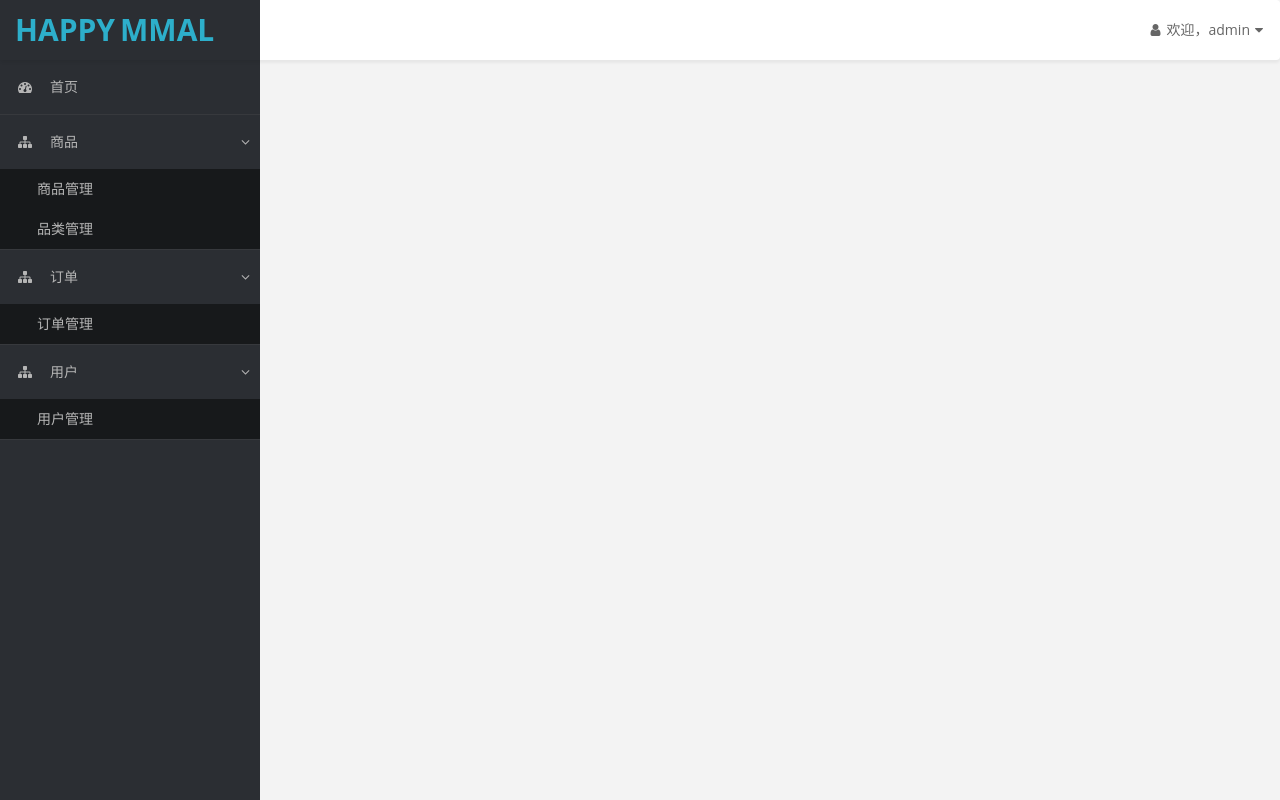
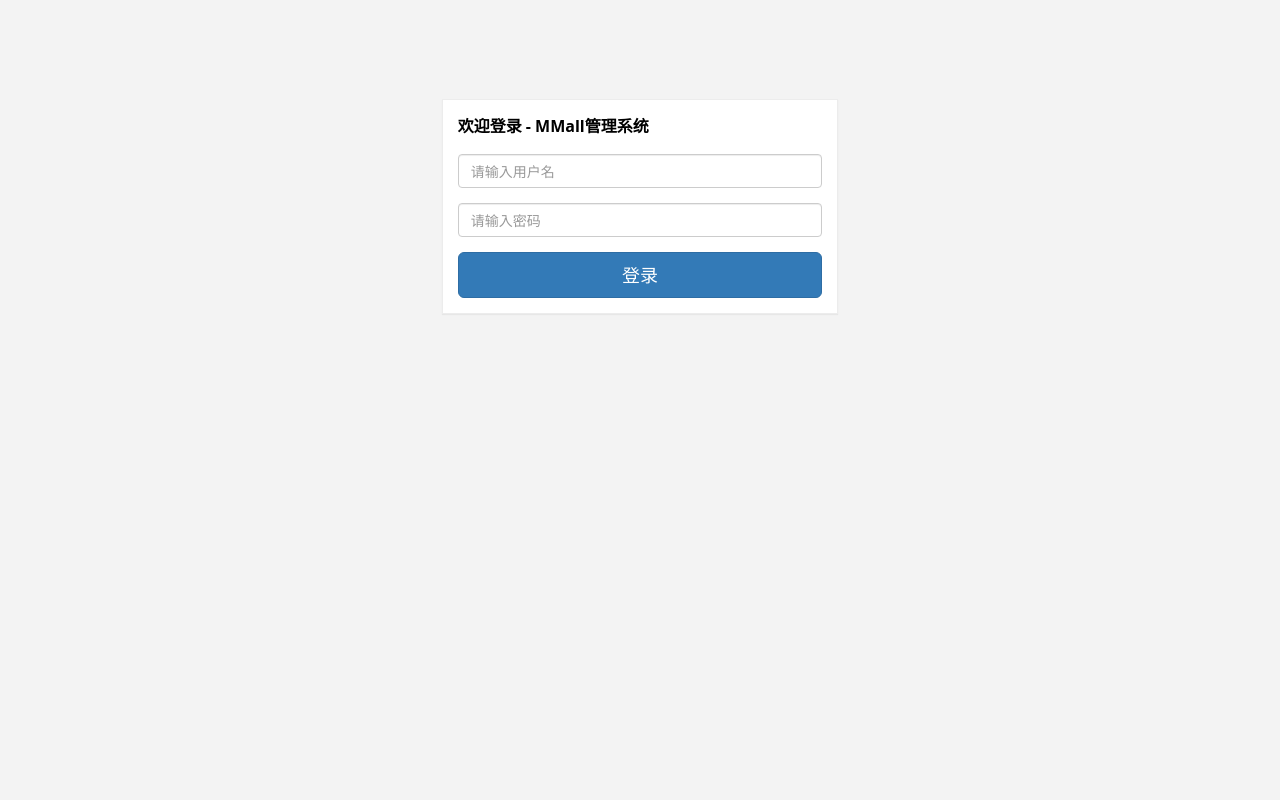
Before and after one commit to Reborn-dada/happymall_dsglxt, a React app: page /login in a window 1280 px wide. Built offline with nearby package versions, Linux system fonts and the light colour scheme.

Commit message:
登入页面开发

```diff
--- a/src/app.jsx
+++ b/src/app.jsx
@@ -4,12 +4,16 @@
 
 import Layout from 'component/layout/index.jsx';
 import Home from 'page/home/index.jsx';
+import Login from 'page/login/index.jsx';
 
 class App extends React.Component{
 
     render(){
         return (
             <Router>
+                <Switch>
+                    <Route path="/login" component={Login}/>
+                    <Route path="/" render={props=>(
                         <Layout>
                             <Switch>
                                 <Route exact path="/" component={Home}/>
@@ -17,6 +21,9 @@
                                 <Route path="/product-category" component={Home}/>
                             </Switch>
                         </Layout>
+                    )}/>
+                </Switch>
+
             </Router>
         )
     }
--- /dev/null
+++ b/src/page/login/index.jsx
@@ -0,0 +1,28 @@
+import React from 'react';
+import './index.scss';
+
+class Login extends React.Component {
+    render() {
+        return (
+            <div className="col-md-4 col-md-offset-4">
+                <div className="panel panel-default login-panel">
+                    <div className="panel-heading">欢迎登录 - MMall管理系统</div>
+                    <div className="panel-body">
+                        <form>
+                            <div className="form-group">
+                                <input type="email" className="form-control"  placeholder="请输入用户名"/>
+                            </div>
+                            <div className="form-group">
+                                <input type="password" className="form-control"  placeholder="请输入密码"/>
+                            </div>
+                            <button type="submit" className="btn btn-lg btn-primary btn-block">登录</button>
+                        </form>
+                    </div>
+                </div>
+            </div>
+
+        )
+    }
+}
+
+export default Login;
--- /dev/null
+++ b/src/page/login/index.scss
@@ -0,0 +1,3 @@
+.login-panel{
+    margin-top:25%;
+}
```
Lines whose indentation alone changed are shown as unchanged.
